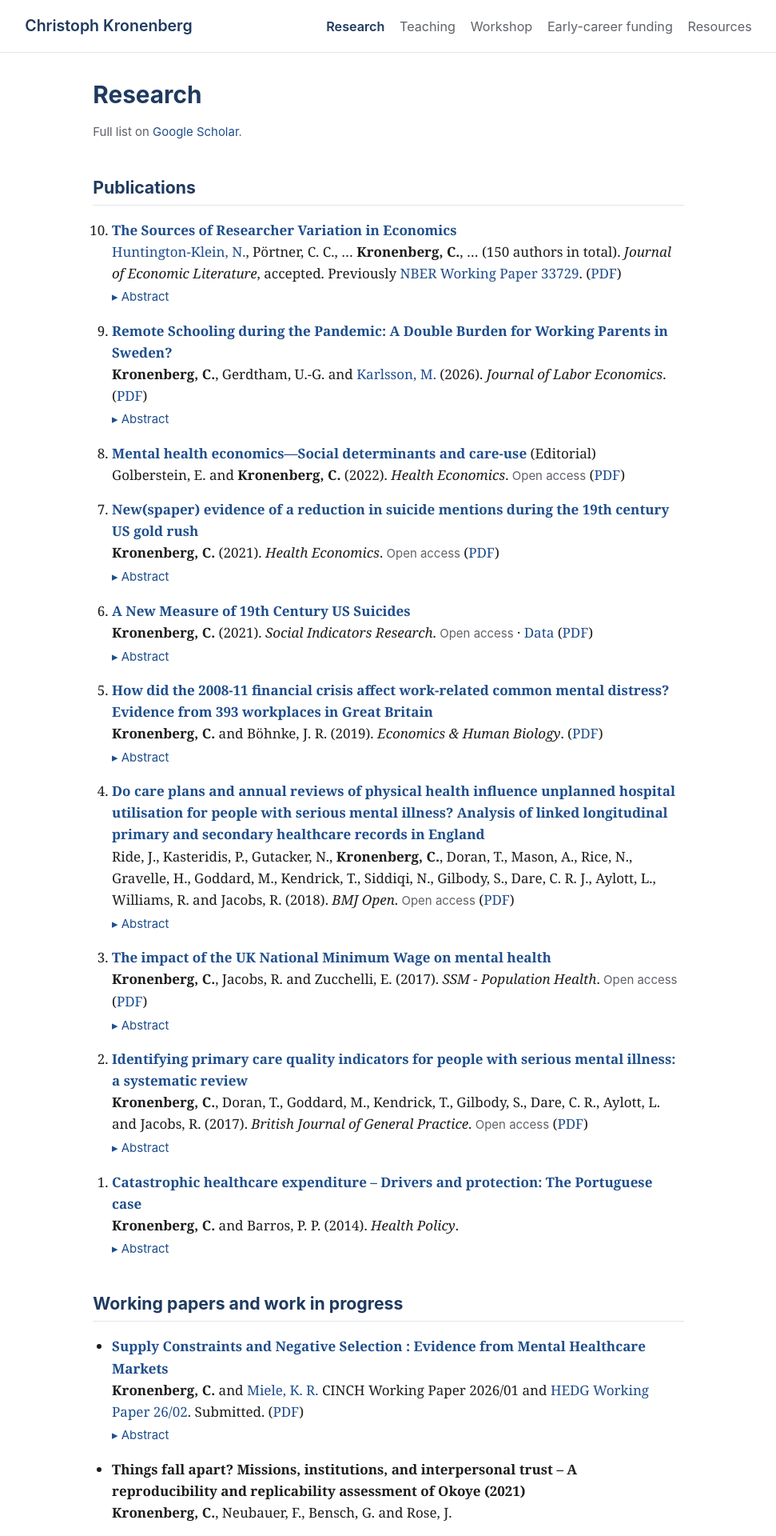
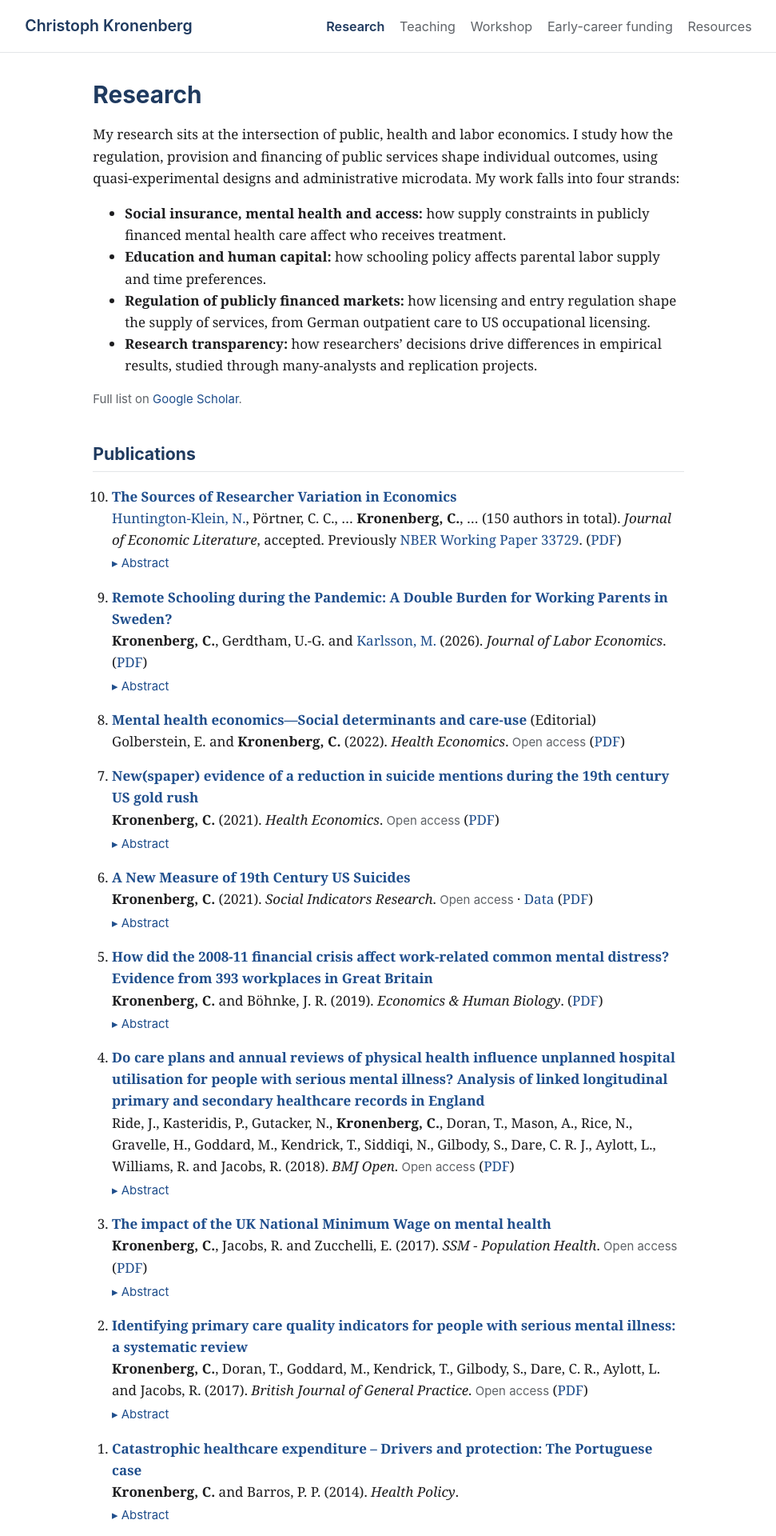
Before and after one commit to christophkronenberg/christophkronenberg.github.io, a Jekyll site: the page built from research.md, in a window 1280 px wide. Shown: the top 1920 px of the page at 80% size, without its empty margins (154-1125 px from the left). Built offline with Jekyll 4.4.1, drawn with Linux system fonts in a browser that asks for light colours.

Commit message:
Add research statement and evaluation table styles
Co-Authored-By: Claude Opus 5.5 <noreply@anthropic.com>
Claude-Session: https://claude.ai/code/session_01JHkMGSBjQKgAWtVVHTPwwz

```diff
--- a/assets/css/style.css
+++ b/assets/css/style.css
@@ -103,6 +103,13 @@ table.funders td:nth-child(2), table.funders td:nth-child(3) { white-space: nowr
 table.funders td:nth-child(4), table.funders td:nth-child(5) { min-width: 15rem; }
 table.funders td:nth-child(6) { min-width: 11rem; }
 
+/* Teaching evaluations */
+table.evals { border-collapse: collapse; font-size: 0.95rem; margin: 0.5rem 0 1rem; }
+table.evals th, table.evals td { text-align: left; padding: 0.4rem 1rem 0.4rem 0; border-bottom: 1px solid var(--rule); vertical-align: top; }
+table.evals th { font-family: -apple-system, BlinkMacSystemFont, "Segoe UI", Roboto, sans-serif; font-weight: 600; color: var(--accent); }
+table.evals td:nth-child(3), table.evals td:nth-child(4), table.evals th:nth-child(3), table.evals th:nth-child(4) { text-align: right; }
+table.evals td:nth-child(2) { white-space: nowrap; }
+
 /* Footer */
 .site-footer { border-top: 1px solid var(--rule); margin-top: 3rem; color: var(--muted); font-size: 0.85rem; }
 .site-footer .wrap { display: flex; flex-wrap: wrap; justify-content: space-between; gap: 0.5rem; padding-top: 1rem; padding-bottom: 2rem; }
--- a/research.md
+++ b/research.md
@@ -4,6 +4,13 @@ title: Research
 permalink: /research/
 description: Publications and working papers by Christoph Kronenberg.
 ---
+
+My research sits at the intersection of public, health and labor economics. I study how the regulation, provision and financing of public services shape individual outcomes, using quasi-experimental designs and administrative microdata. My work falls into four strands:
+
+- **Social insurance, mental health and access:** how supply constraints in publicly financed mental health care affect who receives treatment.
+- **Education and human capital:** how schooling policy affects parental labor supply and time preferences.
+- **Regulation of publicly financed markets:** how licensing and entry regulation shape the supply of services, from German outpatient care to US occupational licensing.
+- **Research transparency:** how researchers' decisions drive differences in empirical results, studied through many-analysts and replication projects.
 
 <p class="meta">Full list on <a href="https://scholar.google.com/citations?user=t7EKsPUAAAAJ">Google Scholar</a>.</p>
 
```
